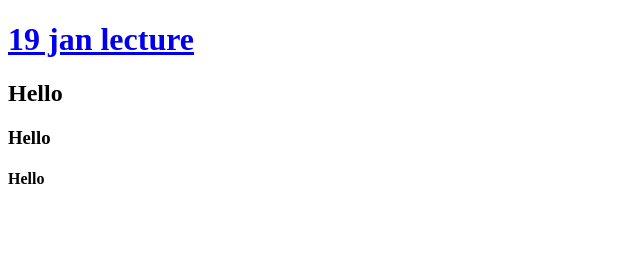
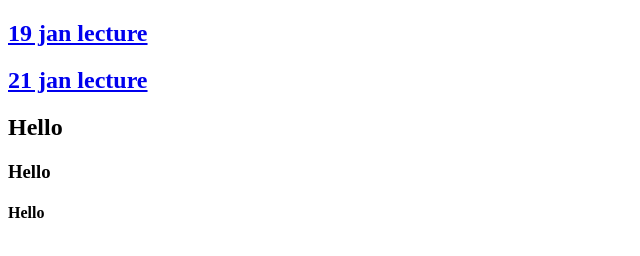
Before and after one commit to karshan141/pwskills, a plain HTML site: page index.html in a window 1280 px wide. Shown: the whole page, without its empty margins (0-640 px from the left). Drawn offline with Linux system fonts and the light colour scheme.

Commit message:
add links

```diff
--- a/index.html
+++ b/index.html
@@ -8,7 +8,8 @@
 
 </head>
 <body>
-    <h1> <a href="19_jan_2023/index.html"> 19 jan lecture</a> </h1>
+    <h2> <a href="19_jan_2023/index.html"> 19 jan lecture</a> </h2>
+    <h2> <a href="21_jan_2023/index.html"> 21 jan lecture</a> </h2>
     <h2>Hello</h2>
     <h3>Hello</h3>
     <h4>Hello</h4>
```
